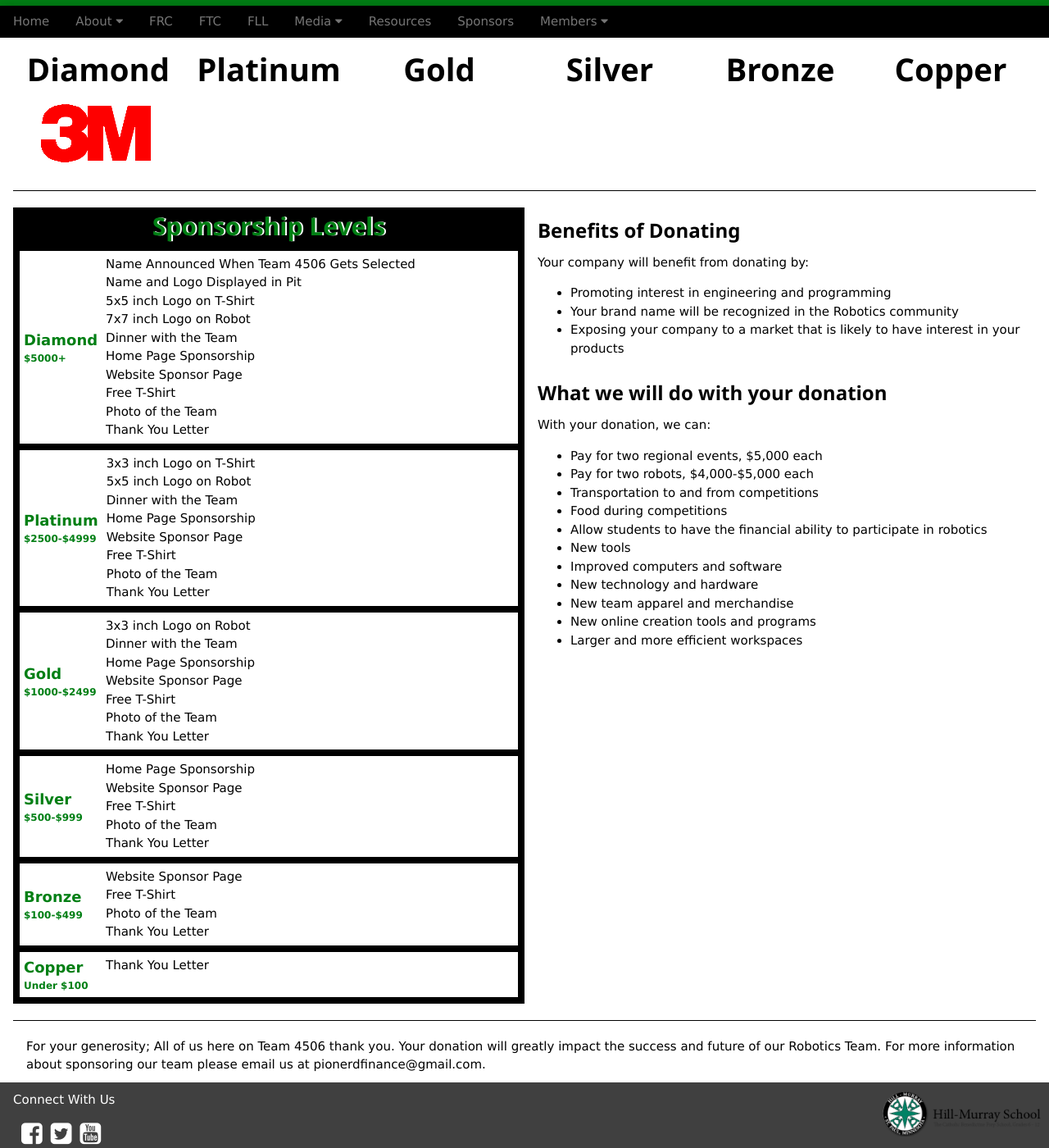
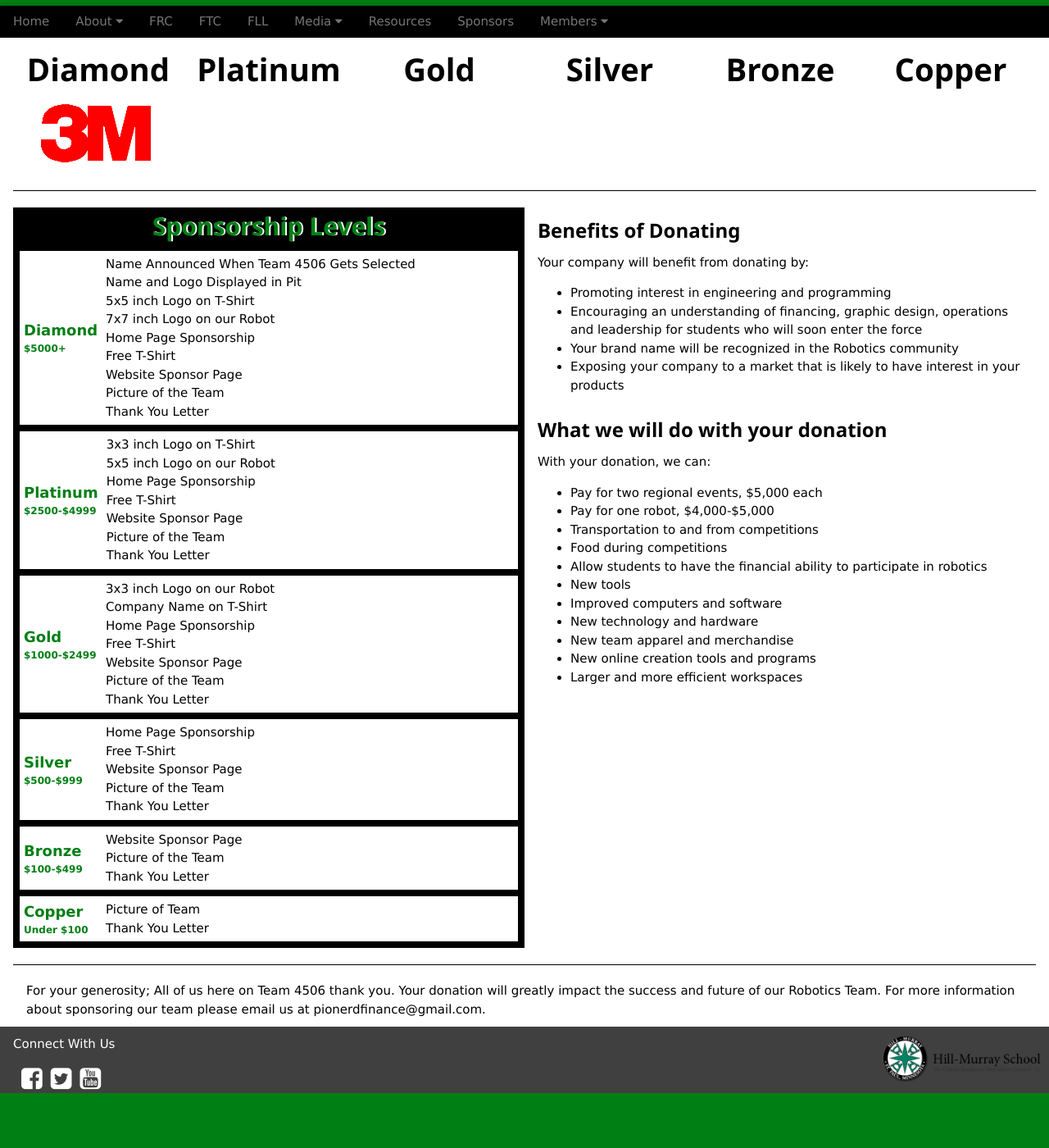
Before and after one commit to PioNerds4506/PioNerds4506.github.io, a Jekyll site: the page built from sponsors.html, in a window 1280 px wide and 1400 px high, scrolled down 327 px. Shown: the whole window at 82% size. Built offline with Jekyll 4.4.1, drawn with Linux system fonts in a browser that asks for light colours; nearby versions of some CDN libraries; after the commit the page ends 1660 px from its top, so only the background shows below that.

Commit message:
Updated Sponsorship table

```diff
--- a/sponsors.html
+++ b/sponsors.html
@@ -51,12 +51,11 @@ layout: default
             <li>Name Announced When Team 4506 Gets Selected</li>
             <li>Name and Logo Displayed in Pit</li>
             <li>5x5 inch Logo on T-Shirt</li>
-            <li>7x7 inch Logo on Robot</li>
-            <li>Dinner with the Team</li>
+            <li>7x7 inch Logo on our Robot</li>
             <li>Home Page Sponsorship</li>
+            <li>Free T-Shirt</li>
             <li>Website Sponsor Page</li>
-            <li>Free T-Shirt</li>
-            <li>Photo of the Team</li>
+            <li>Picture of the Team</li>
             <li>Thank You Letter</li>
           </ul>
         </div>
@@ -73,12 +72,11 @@ layout: default
         <div class="w3-cell sponsorshipLevelDescription">
           <ul>
             <li>3x3 inch Logo on T-Shirt</li>
-            <li>5x5 inch Logo on Robot</li>
-            <li>Dinner with the Team</li>
+            <li>5x5 inch Logo on our Robot</li>
             <li>Home Page Sponsorship</li>
+            <li>Free T-Shirt</li>
             <li>Website Sponsor Page</li>
-            <li>Free T-Shirt</li>
-            <li>Photo of the Team</li>
+            <li>Picture of the Team</li>
             <li>Thank You Letter</li>
           </ul>
         </div>
@@ -94,12 +92,12 @@ layout: default
         </div>
         <div class="w3-cell sponsorshipLevelDescription">
           <ul>
-            <li>3x3 inch Logo on Robot</li>
-            <li>Dinner with the Team</li>
+            <li>3x3 inch Logo on our Robot</li>
+            <li>Company Name on T-Shirt</li>
             <li>Home Page Sponsorship</li>
+            <li>Free T-Shirt</li>
             <li>Website Sponsor Page</li>
-            <li>Free T-Shirt</li>
-            <li>Photo of the Team</li>
+            <li>Picture of the Team</li>
             <li>Thank You Letter</li>
           </ul>
         </div>
@@ -116,9 +114,9 @@ layout: default
         <div class="w3-cell sponsorshipLevelDescription">
           <ul>
             <li>Home Page Sponsorship</li>
+            <li>Free T-Shirt</li>
             <li>Website Sponsor Page</li>
-            <li>Free T-Shirt</li>
-            <li>Photo of the Team</li>
+            <li>Picture of the Team</li>
             <li>Thank You Letter</li>
           </ul>
         </div>
@@ -135,8 +133,7 @@ layout: default
         <div class="w3-cell sponsorshipLevelDescription">
           <ul>
             <li>Website Sponsor Page</li>
-            <li>Free T-Shirt</li>
-            <li>Photo of the Team</li>
+            <li>Picture of the Team</li>
             <li>Thank You Letter</li>
           </ul>
         </div>
@@ -152,6 +149,7 @@ layout: default
         </div>
         <div class="w3-cell sponsorshipLevelDescription">
           <ul>
+            <li>Picture of Team</li>
             <li>Thank You Letter</li>
           </ul>
         </div>
@@ -164,6 +162,7 @@ layout: default
           Your company will benefit from donating by:
           <ul>
             <li>Promoting interest in engineering and programming</li>
+            <li>Encouraging an understanding of financing, graphic design, operations and leadership for students who will soon enter the force</li>
             <li>Your brand name will be recognized in the Robotics community</li>
             <li>Exposing your company to a market that is likely to have interest in your products</li>
           </ul>
@@ -175,7 +174,7 @@ layout: default
           With your donation, we can:
           <ul>
             <li>Pay for two regional events, $5,000 each</li>
-            <li>Pay for two robots, $4,000-$5,000 each</li>
+            <li>Pay for one robot, $4,000-$5,000</li>
             <li>Transportation to and from competitions</li>
             <li>Food during competitions</li>
             <li>Allow students to have the financial ability to participate in robotics</li>
```
